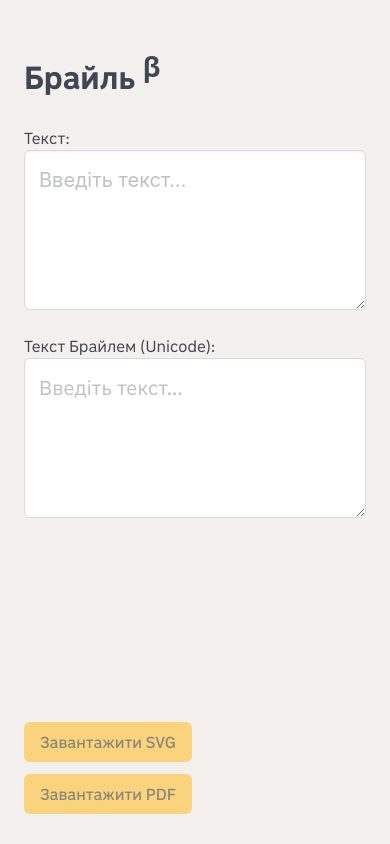
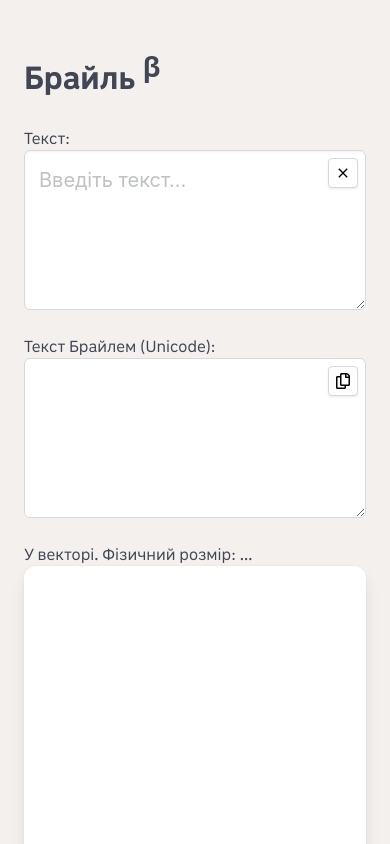
Before and after one commit to alexkolodko/braille-generator, a Vue app: page /1 in a window 390 px wide. Shown: the top 844 px of the page. Built offline with nearby package versions, Linux system fonts and the light colour scheme.

Commit message:
upd: router, css, etc

```diff
--- a/package.json
+++ b/package.json
@@ -17,7 +17,8 @@
     "sass": "^1.77.6",
     "sass-loader": "^14.2.1",
     "svg2pdf.js": "^2.2.4",
-    "vue": "^3.2.13"
+    "vue": "^3.2.13",
+    "vue-router": "^4.4.0"
   },
   "devDependencies": {
     "@babel/core": "^7.12.16",
--- a/src/components/BrailleConverter.vue
+++ b/src/components/BrailleConverter.vue
@@ -6,36 +6,55 @@
     </div>
     <div class="block">
       <label for="iptText">Текст:</label>
-      <textarea class="textarea is-medium" id="iptText" v-model="textInput" @input="generateBrailleText" placeholder="Введіть текст…"></textarea>
+      <div class="textarea-container">
+        <textarea class="textarea is-medium" id="iptText" v-model="textInput" @input="generateBrailleText" placeholder="Введіть текст…"></textarea>
+        <button class="button is-small mini-button" @click="eraseTextarea" title="Очистити текст">
+          <span class="icon">
+            <svg xmlns="http://www.w3.org/2000/svg" viewBox="0 0 24 24" width="16" height="16">
+              <path d="M19 6.41L17.59 5 12 10.59 6.41 5 5 6.41 10.59 12 5 17.59 6.41 19 12 13.41 17.59 19 19 17.59 13.41 12 19 6.41z"/>
+            </svg>
+          </span>
+        </button>
+      </div>
     </div>
-    <div class="block">
+    <div class="block ">
       <label for="iptBraille">Текст Брайлем (Unicode):</label>
-      <textarea class="textarea is-medium" id="iptBraille" v-model="brailleOutput" @click="copyToClipboard" :title="tooltipText" readonly placeholder="Введіть текст…"></textarea>
+      <div class="textarea-container">
+        <textarea class="textarea is-medium" id="iptBraille" v-model="brailleOutput" :title="tooltipText" readonly></textarea>
+        <button class="button is-small mini-button" @click="copyToClipboard" :title="tooltipText">
+          <span class="icon">
+            <svg xmlns="http://www.w3.org/2000/svg" viewBox="0 0 448 512" width="16" height="16">
+              <path d="M433.941 65.941l-51.882-51.882A48 48 0 0 0 348.118 0H176c-26.51 0-48 21.49-48 48v48H48c-26.51 0-48 21.49-48 48v320c0 26.51 21.49 48 48 48h224c26.51 0 48-21.49 48-48v-48h80c26.51 0 48-21.49 48-48V99.882a48 48 0 0 0-14.059-33.941zM266 464H54a6 6 0 0 1-6-6V150a6 6 0 0 1 6-6h74v224c0 26.51 21.49 48 48 48h96v42a6 6 0 0 1-6 6zm128-96H182a6 6 0 0 1-6-6V54a6 6 0 0 1 6-6h106v88c0 13.255 10.745 24 24 24h88v202a6 6 0 0 1-6 6zm6-256h-64V48h9.632c1.591 0 3.117.632 4.243 1.757l48.368 48.368a6 6 0 0 1 1.757 4.243V112z"/>
+            </svg>
+          </span>
+        </button>
+      </div>
+      <!-- <textarea class="textarea is-medium" id="iptBraille" v-model="brailleOutput" @click="copyToClipboard" :title="tooltipText" readonly></textarea> -->
       <!-- <button class="button is-small">Шрифт</button> -->
       <!-- <div
         id="iptBraille"
         class="braille-output"
-        v-text="brailleOutput"
+        v-html="brailleOutput"
         @click="copyToClipboard"
         :title="tooltipText"
       ></div> -->
     </div>
-    <div class="block" > <!-- v-if="textInput.trim() && svgWidth > 0" -->
-      <div class="block">
-        <p v-if="textInput.length > 0">У векторі. Фізичний розмір: <b>{{ this.svgWidth }}×{{ this.svgHeight }} мм</b></p>
-      </div>
-      <div class="block">
+    <div class="block"> <!-- v-if="textInput.trim() && svgWidth > 0" -->
+      <label>
+        У векторі. Фізичний розмір: <span v-if="textInput.length > 0"><b>{{ this.svgWidth }}×{{ this.svgHeight }} мм</b></span><span v-else>…</span>
+      </label>
+      <div class="block box svgPreviewbox">
         <svg
         id="svgBraille"
         :innerHTML="svgContent"
-        :width="(textInput.length > 20 || isMobile) ? '100%' : svgWidth * scale"
-        :height="svgHeight * (isMobile ? '100%' : scale)"
+        :width="svgWidth * scale"
+        :height="svgHeight * scale"
         :viewBox="`0 0 ${svgWidth} ${svgHeight}`"
         ></svg>
       </div>
       <div class="buttons">
-        <button class="button is-warning" @click="downloadSvg" :disabled="!textInput.trim()">Завантажити SVG</button>
-        <button class="button is-warning" @click="downloadPdf" :disabled="!textInput.trim()">Завантажити PDF</button>
+        <button class="button is-warning" :class="{ 'is-fullwidth': isMobile }" @click="downloadSvg" :disabled="!textInput.trim()">Завантажити SVG</button>
+        <button class="button is-warning" :class="{ 'is-fullwidth': isMobile }" @click="downloadPdf" :disabled="!textInput.trim()">Завантажити PDF</button>
       </div>
     </div>
   </div>
@@ -58,7 +77,7 @@ export default {
       svgPadding: 0,
       svgXStart: 0,
       svgYStart: 0,
-      scale: 10,
+      scale: 5.67, // 1.5 mm in pixels (assuming 96 DPI)
       isMobile: false,
       dotSpacing: 2.5,
       letterSpacing: 7,
@@ -181,7 +200,7 @@ export default {
         "р": "⠗",
         "с": "⠎",
         "т": "⠞",
-        "у": "⠥",
+        "у": "���",
         "ф": "⠋",
         "х": "⠓",
         "ц": "⠉",
@@ -200,9 +219,39 @@ export default {
       ],
       selectedDotStyleIndex: 0, // Index of the currently selected dot style
       tooltipText: 'Клацніть, щоб скопіювати',
+      storageKey: 'brailleConverterTextInput',
     };
   },
+  created() {
+    // Load text input from localStorage if available
+    const savedTextInput = localStorage.getItem(this.storageKey);
+    if (savedTextInput) {
+      this.textInput = savedTextInput;
+    } else {
+      this.textInput = this.$route.query.textInput || "";
+    }
+    this.generateBrailleText();
+  },
+  watch: {
+    textInput: {
+      handler(newValue) {
+        // Save text input to localStorage whenever it changes
+        localStorage.setItem(this.storageKey, newValue);
+        if (newValue) {
+          this.$router.push({ path: "/", query: { textInput: newValue } });
+        } else {
+          this.$router.push({ path: "/" });
+        }
+      },
+      deep: true
+    },
+    '$route.query.textInput'(newTextInput) {
+      this.textInput = newTextInput || "";
+      this.generateBrailleText();
+    },
+  },
   mounted() {
+
     this.shapeMarginRight = 0;
     this.shapeMarginBottom = 0;
     this.svgXStart = this.dotSize;
@@ -352,6 +401,10 @@ export default {
         }, 2000);
       });
     },
+    eraseTextarea() {
+      this.textInput = '';
+      this.generateBrailleText();
+    },
   },
 };
 </script>
--- a/src/styles/index.css
+++ b/src/styles/index.css
@@ -26,8 +26,31 @@ body {
     cursor: pointer;
   }
 
-  /* @media (max-width: 768px) {
-    #iptBraille {
-      font-size: 1.5em;
-    }
-  } */
+  .svgPreviewbox {
+    height: 35vh;
+    overflow: hidden;
+    display: flex;
+    justify-content: center;
+    align-items: center;
+  }
+
+  svg#svgBraille {
+    max-width: 100%;
+    max-height: 100%;
+    width: auto;
+    height: auto;
+  }
+
+  .textarea {
+    padding-right: 48px;
+  }
+
+  .mini-button {
+    position: absolute;
+    top: 0.5rem;
+    right: 0.5rem;
+  }
+
+  .textarea-container {
+    position: relative;
+  }
```
Also changed, not shown: src/main.js (+17 -1 lines), 1 other file (tests, documents, lock files or other folders).
